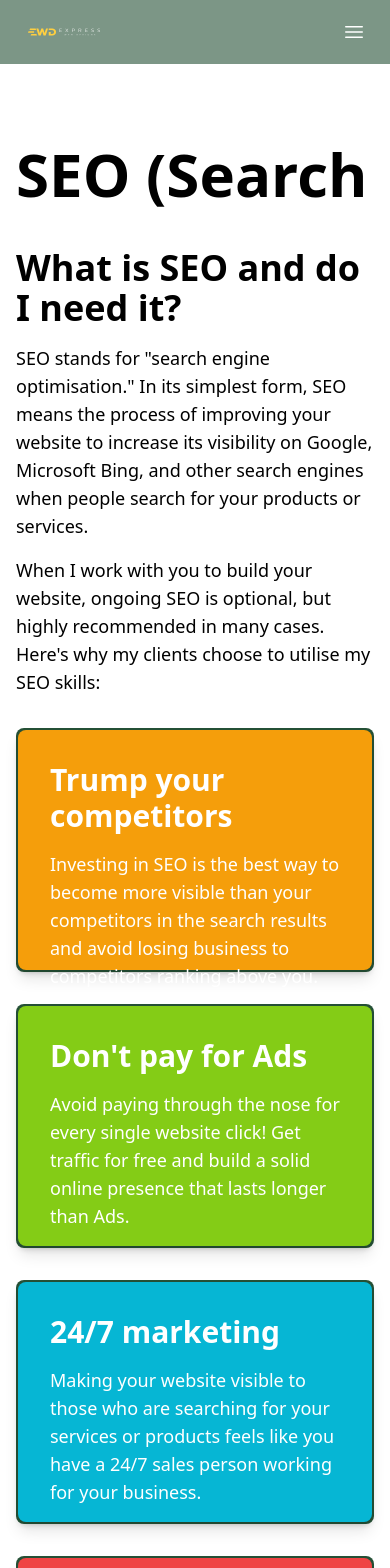
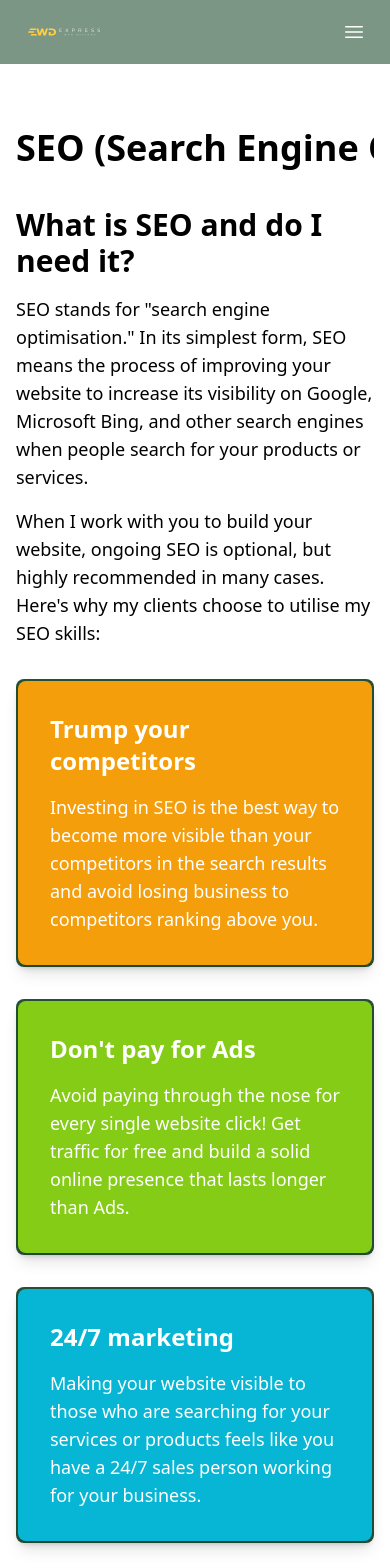
Before and after one commit to jdm1991/final-express, a Next.js app: page /seo in a window 390 px wide. Shown: the top 1568 px of the page. Built offline with nearby package versions, Linux system fonts and the light colour scheme.

Commit message:
SEO optimised

```diff
--- a/src/app/seo/page.jsx
+++ b/src/app/seo/page.jsx
@@ -9,13 +9,13 @@ import GetInTouch from "../components/GetInTouch";
 export default function SEO() {
   return (
     <div className="bg-white text-black">
-      <div className="max-w-7xl mx-auto px-4 sm:px-6 lg:px-8 pt-24">
-        <div className="py-12">
-          <h1 className="text-6xl font-bold mb-8">
+      <div className="max-w-7xl mx-auto px-4 sm:px-6 pt-24">
+        <div className="py-8 sm:py-12">
+          <h1 className="text-4xl sm:text-6xl font-bold mb-8">
             SEO (Search Engine Optimization)
           </h1>
           <div className="mb-8">
-            <h2 className="text-4xl font-bold mb-4">
+            <h2 className="text-3xl sm:text-4xl font-bold mb-4">
               What is SEO and do I need it?
             </h2>
             <p className={`text-lg mb-4`}>
@@ -32,8 +32,8 @@ export default function SEO() {
           </div>
           <div className="grid grid-cols-1 md:grid-cols-2 gap-8">
             <div className="bg-[#255036] p-0.5 rounded-lg shadow-lg hover:scale-105 transition duration-300 ease-in-out">
-              <div className="bg-amber-500 p-8 rounded-lg shadow-md h-60 text-left">
-                <h3 className="text-3xl font-bold text-white mb-4 text-shadow">
+              <div className="bg-amber-500 p-8 rounded-lg shadow-md h-auto sm:h-60 text-left">
+                <h3 className="text-2xl sm:text-3xl font-bold text-white mb-4 text-shadow">
                   Trump your competitors
                 </h3>
                 <p className="text-lg font-medium text-white text-shadow">
@@ -44,8 +44,8 @@ export default function SEO() {
               </div>
             </div>
             <div className="bg-[#255036] p-0.5 rounded-lg shadow-lg hover:scale-105 transition duration-300 ease-in-out">
-              <div className="bg-lime-500 p-8 rounded-lg shadow-md h-60 text-left">
-                <h3 className="text-3xl font-bold text-white mb-4 text-shadow">
+              <div className="bg-lime-500 p-8 rounded-lg shadow-md h-auto sm:h-60 text-left">
+                <h3 className="text-2xl sm:text-3xl font-bold text-white mb-4 text-shadow">
                   Don&apos;t pay for Ads
                 </h3>
                 <p className="text-lg font-medium text-white text-shadow">
@@ -56,8 +56,8 @@ export default function SEO() {
               </div>
             </div>
             <div className="bg-[#255036] p-0.5 rounded-lg shadow-lg hover:scale-105 transition duration-300 ease-in-out">
-              <div className="bg-cyan-500 p-8 rounded-lg shadow-md h-60 text-left">
-                <h3 className="text-3xl font-bold text-white mb-4 text-shadow">
+              <div className="bg-cyan-500 p-8 rounded-lg shadow-md h-auto sm:h-60 text-left">
+                <h3 className="text-2xl sm:text-3xl font-bold text-white mb-4 text-shadow">
                   24/7 marketing
                 </h3>
                 <p className="text-lg font-medium text-white text-shadow">
@@ -68,8 +68,8 @@ export default function SEO() {
               </div>
             </div>
             <div className="bg-[#255036] p-0.5 rounded-lg shadow-lg hover:scale-105 transition duration-300 ease-in-out">
-              <div className="bg-red-500 p-8 rounded-lg shadow-md h-60 text-left">
-                <h3 className="text-3xl font-bold text-white mb-4 text-shadow">
+              <div className="bg-red-500 p-8 rounded-lg shadow-md h-auto sm:h-60 text-left">
+                <h3 className="text-2xl sm:text-3xl font-bold text-white mb-4 text-shadow">
                   The right first impression
                 </h3>
                 <p className="text-lg font-medium text-white text-shadow">
```
